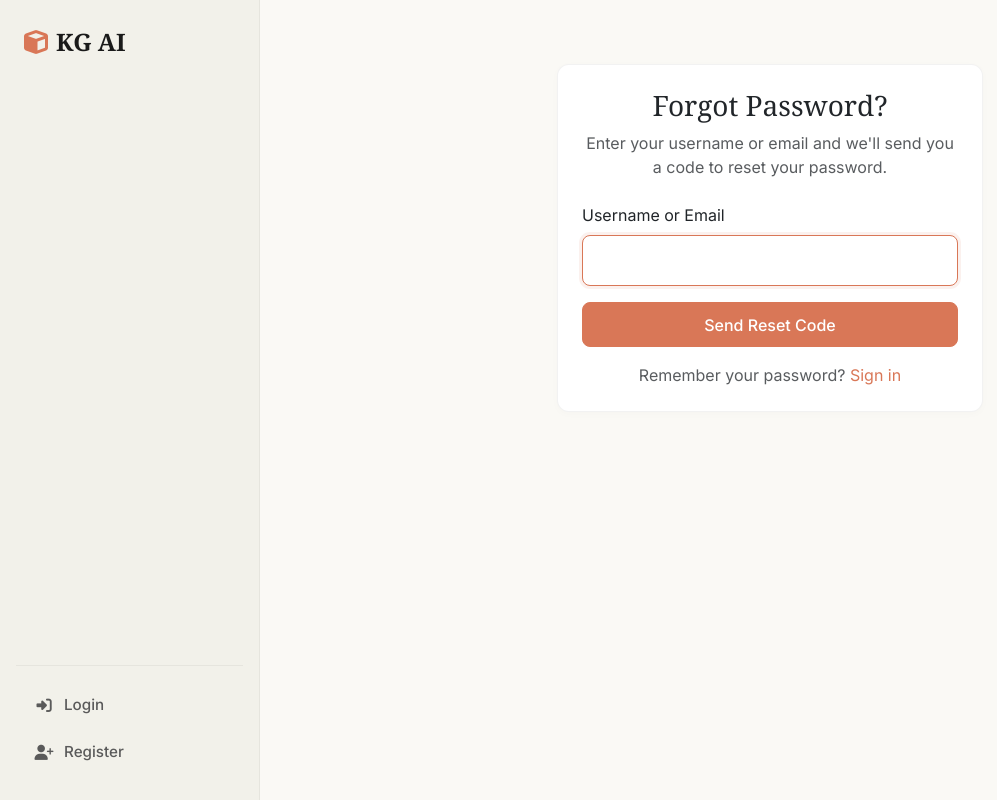
After one commit to PurpleRadish42/kg-project, a Flask app: page /auth/forgot-password in a window 1280 px wide. The commit adds this page. Shown: the whole page, without its empty margins (0-997 px from the left). Run offline with Flask 3, Linux system fonts and the light colour scheme; some web fonts are replaced.

Commit message:
Fix: Forgot password and login flow (#19)
* Added forgot password functionality

* Made sure anyone can log in

```diff
--- a/app/routes/auth.py
+++ b/app/routes/auth.py
@@ -5,8 +5,8 @@ Authentication routes
 from flask import Blueprint, render_template, request, redirect, url_for, flash, session, current_app
 from flask_login import login_user, logout_user, login_required, current_user
 from app.services.db_service import get_db_service
-from app.services.email_service import generate_otp, hash_otp, verify_otp_hash, get_otp_expiry, send_otp_email
-from datetime import datetime
+from app.services.email_service import generate_otp, hash_otp, verify_otp_hash, get_otp_expiry, send_otp_email, send_password_reset_email
+from datetime import datetime, timedelta
 
 bp = Blueprint("auth", __name__)
 
@@ -211,39 +211,30 @@ def login():
         return redirect(url_for("web.index"))
 
     if request.method == "POST":
-        username = request.form.get("username", "").strip()
+        identifier = request.form.get("username", "").strip()
         password = request.form.get("password", "")
         remember = request.form.get("remember", False) == "on"
 
-        if not username or not password:
-            flash("Please provide username and password.", "error")
+        if not identifier or not password:
+            flash("Please provide username/email and password.", "error")
             return render_template("auth/login.html")
 
-        # Authenticate user
+        # Authenticate user - try username first, then email
         db_service = get_db_service()
-        user = db_service.get_user_by_username(username)
+        user = db_service.get_user_by_username(identifier)
+
+        # If not found by username, try email
+        if not user:
+            user = db_service.get_user_by_email_oauth(identifier)
 
         if user and user.check_password(password):
-            # Check if email is verified (only for local auth, not Google)
-            if not user.email_verified and user.password_hash:
-                # Email not verified - redirect to OTP verification
-                session['pending_verification_user_id'] = user.id
-                session['pending_verification_email'] = user.email
-
-                # Send new OTP
-                if send_verification_otp(user, db_service):
-                    flash("Please verify your email first. We've sent a new code.", "info")
-                else:
-                    flash("Please verify your email. Check your inbox for the verification code.", "info")
-
-                return redirect(url_for("auth.verify_otp"))
-
+            # Login successful - no email verification required for login
             login_user(user, remember=remember)
             flash("You've successfully logged in!", "success")
             next_page = request.args.get("next")
             return redirect(next_page) if next_page else redirect(url_for("web.index"))
         else:
-            flash("Invalid username or password.", "error")
+            flash("Invalid username/email or password.", "error")
             return render_template("auth/login.html")
 
     return render_template("auth/login.html")
@@ -256,6 +247,244 @@ def logout():
     logout_user()
     flash("You have been logged out.", "success")
     return redirect(url_for("web.index"))
+
+
+@bp.route("/forgot-password", methods=["GET", "POST"])
+def forgot_password():
+    """Request password reset"""
+    if current_user.is_authenticated:
+        return redirect(url_for("web.index"))
+
+    if request.method == "POST":
+        identifier = request.form.get("identifier", "").strip()
+
+        if not identifier:
+            flash("Please provide your username or email.", "error")
+            return render_template("auth/forgot_password.html")
+
+        db_service = get_db_service()
+
+        # Try to find user by username or email
+        user = db_service.get_user_by_username(identifier)
+        if not user:
+            user = db_service.get_user_by_email_oauth(identifier)
+
+        if user:
+            # Check if user has a password (not Google-only account)
+            if not user.password_hash:
+                flash("This account uses Google sign-in. Please use 'Continue with Google' to login.", "error")
+                return render_template("auth/forgot_password.html")
+
+            # Generate and send OTP
+            otp = generate_otp()
+            otp_hash = hash_otp(otp)
+
+            # Use 3 minutes expiry for password reset
+            expires_at = datetime.utcnow() + timedelta(minutes=3)
+
+            # Save OTP to database
+            db_service.save_otp(user.id, otp_hash, expires_at)
+
+            # Send password reset email
+            user_name = user.full_name.split()[0] if user.full_name else user.username
+            success = send_password_reset_email(user.email, otp, user_name)
+
+            if success:
+                # Store user_id in session for password reset
+                session['password_reset_user_id'] = user.id
+                session['password_reset_email'] = user.email
+                flash("We've sent a password reset code to your email.", "success")
+                return redirect(url_for("auth.verify_reset_otp"))
+            else:
+                flash("Failed to send reset email. Please try again.", "error")
+        else:
+            # Don't reveal if user exists or not (security best practice)
+            flash("If an account exists with that information, we've sent a password reset code.", "info")
+            return render_template("auth/forgot_password.html")
+
+    return render_template("auth/forgot_password.html")
+
+
+@bp.route("/verify-reset-otp", methods=["GET", "POST"])
+def verify_reset_otp():
+    """Verify OTP for password reset"""
+    # Check if there's a pending password reset
+    user_id = session.get('password_reset_user_id')
+    email = session.get('password_reset_email')
+
+    if not user_id:
+        flash("No pending password reset. Please request one first.", "error")
+        return redirect(url_for("auth.forgot_password"))
+
+    db_service = get_db_service()
+    user = db_service.get_user_by_id(user_id)
+
+    if not user:
+        session.pop('password_reset_user_id', None)
+        session.pop('password_reset_email', None)
+        flash("User not found. Please try again.", "error")
+        return redirect(url_for("auth.forgot_password"))
+
+    # Get OTP config
+    max_attempts = current_app.config.get("OTP_MAX_ATTEMPTS", 5)
+
+    if request.method == "POST":
+        otp_input = request.form.get("otp", "").strip()
+
+        # Validation
+        if not otp_input or len(otp_input) != 6:
+            flash("Please enter a valid 6-digit code.", "error")
+            return render_template("auth/verify_reset_otp.html", email=email)
+
+        # Get stored OTP data
+        otp_data = db_service.get_otp_data(user_id)
+
+        if not otp_data or not otp_data['otp_hash']:
+            flash("No reset code found. Please request a new one.", "error")
+            return render_template("auth/verify_reset_otp.html", email=email, can_resend=True)
+
+        # Check if OTP expired
+        if otp_data['expires_at'] and datetime.utcnow() > otp_data['expires_at']:
+            db_service.clear_otp(user_id)
+            flash("Reset code expired. Please request a new one.", "error")
+            return render_template("auth/verify_reset_otp.html", email=email, can_resend=True, expired=True)
+
+        # Check attempts
+        if otp_data['attempts'] >= max_attempts:
+            db_service.clear_otp(user_id)
+            flash("Too many failed attempts. Please request a new code.", "error")
+            return render_template("auth/verify_reset_otp.html", email=email, can_resend=True, max_attempts_reached=True)
+
+        # Verify OTP
+        if verify_otp_hash(otp_input, otp_data['otp_hash']):
+            # Success! Mark OTP as verified and redirect to password reset
+            session['otp_verified'] = True
+            flash("Code verified! Now set your new password.", "success")
+            return redirect(url_for("auth.reset_password"))
+        else:
+            # Wrong OTP - increment attempts
+            attempts = db_service.increment_otp_attempts(user_id)
+            remaining = max_attempts - attempts
+
+            if remaining > 0:
+                flash(f"Incorrect code. {remaining} attempt{'s' if remaining > 1 else ''} remaining.", "error")
+            else:
+                db_service.clear_otp(user_id)
+                flash("Too many failed attempts. Please request a new code.", "error")
+                return render_template("auth/verify_reset_otp.html", email=email, can_resend=True, max_attempts_reached=True)
+
+    # Get remaining time for display
+    otp_data = db_service.get_otp_data(user_id)
+    remaining_seconds = 0
+    if otp_data and otp_data['expires_at']:
+        remaining = (otp_data['expires_at'] - datetime.utcnow()).total_seconds()
+        remaining_seconds = max(0, int(remaining))
+
+    return render_template("auth/verify_reset_otp.html",
+                         email=email,
+                         remaining_seconds=remaining_seconds,
+                         max_attempts=max_attempts)
+
+
+@bp.route("/reset-password", methods=["GET", "POST"])
+def reset_password():
+    """Set new password after OTP verification"""
+    # Check if there's a pending password reset and OTP is verified
+    user_id = session.get('password_reset_user_id')
+    email = session.get('password_reset_email')
+    otp_verified = session.get('otp_verified', False)
+
+    if not user_id or not otp_verified:
+        flash("Please verify your OTP first.", "error")
+        return redirect(url_for("auth.verify_reset_otp"))
+
+    db_service = get_db_service()
+    user = db_service.get_user_by_id(user_id)
+
+    if not user:
+        session.pop('password_reset_user_id', None)
+        session.pop('password_reset_email', None)
+        session.pop('otp_verified', None)
+        flash("User not found. Please try again.", "error")
+        return redirect(url_for("auth.forgot_password"))
+
+    if request.method == "POST":
+        new_password = request.form.get("new_password", "")
+        confirm_password = request.form.get("confirm_password", "")
+
+        # Validation
+        if not new_password or not confirm_password:
+            flash("Please provide both password fields.", "error")
+            return render_template("auth/reset_password.html", email=email)
+
+        if new_password != confirm_password:
+            flash("Passwords do not match.", "error")
+            return render_template("auth/reset_password.html", email=email)
+
+        if len(new_password) < 6:
+            flash("Password must be at least 6 characters long.", "error")
+            return render_template("auth/reset_password.html", email=email)
+
+        # Update password
+        success = db_service.update_user_password(user_id, new_password)
+
+        if success:
+            # Clear OTP and session
+            db_service.clear_otp(user_id)
+            session.pop('password_reset_user_id', None)
+            session.pop('password_reset_email', None)
+            session.pop('otp_verified', None)
+
+            flash("Password reset successfully! You can now login with your new password.", "success")
+            return redirect(url_for("auth.login"))
+        else:
+            flash("Failed to update password. Please try again.", "error")
+
+    return render_template("auth/reset_password.html", email=email)
+
+
+@bp.route("/resend-reset-otp", methods=["POST"])
+def resend_reset_otp():
+    """Resend OTP for password reset"""
+    user_id = session.get('password_reset_user_id')
+
+    if not user_id:
+        flash("No pending password reset.", "error")
+        return redirect(url_for("auth.forgot_password"))
+
+    db_service = get_db_service()
+    user = db_service.get_user_by_id(user_id)
+
+    if not user:
+        flash("User not found.", "error")
+        return redirect(url_for("auth.forgot_password"))
+
+    # Check cooldown
+    cooldown = current_app.config.get("OTP_RESEND_COOLDOWN_SECONDS", 30)
+    can_resend, remaining = db_service.can_resend_otp(user_id, cooldown)
+
+    if not can_resend:
+        flash(f"Please wait {remaining} seconds before requesting a new code.", "error")
+        return redirect(url_for("auth.verify_reset_otp"))
+
+    # Generate and send new OTP
+    otp = generate_otp()
+    otp_hash = hash_otp(otp)
+    expires_at = datetime.utcnow() + timedelta(minutes=3)
+
+    # Save OTP to database
+    db_service.save_otp(user.id, otp_hash, expires_at)
+
+    # Send password reset email
+    user_name = user.full_name.split()[0] if user.full_name else user.username
+    success = send_password_reset_email(user.email, otp, user_name)
+
+    if success:
+        flash("A new password reset code has been sent to your email.", "success")
+    else:
+        flash("Failed to send reset email. Please try again.", "error")
+
+    return redirect(url_for("auth.verify_reset_otp"))
 
 
 
--- /dev/null
+++ b/app/templates/auth/forgot_password.html
@@ -0,0 +1,35 @@
+{% extends "base.html" %}
+
+{% block title %}Forgot Password - Knowledge Graph AI{% endblock %}
+
+{% block content %}
+<div class="container" style="max-width: 450px; margin-top: 2rem;">
+    <div class="card">
+        <div class="card-body p-4">
+            <div class="text-center mb-4">
+                <h1 class="h3 mb-2">Forgot Password?</h1>
+                <p class="text-muted">Enter your username or email and we'll send you a code to reset your password.</p>
+            </div>
+
+            <form method="POST">
+                <div class="mb-3">
+                    <label for="identifier" class="form-label">Username or Email</label>
+                    <input type="text" class="form-control" id="identifier" name="identifier" required autofocus>
+                </div>
+
+                <button type="submit" class="btn btn-primary w-100 mb-3">
+                    Send Reset Code
+                </button>
+            </form>
+
+            <div class="text-center">
+                <p class="text-muted mb-0">
+                    Remember your password?
+                    <a href="{{ url_for('auth.login') }}" class="text-decoration-none"
+                        style="color: var(--accent-color);">Sign in</a>
+                </p>
+            </div>
+        </div>
+    </div>
+</div>
+{% endblock %}
--- a/app/templates/auth/login.html
+++ b/app/templates/auth/login.html
@@ -63,13 +63,17 @@
 
             <form method="POST">
                 <div class="mb-3">
-                    <label for="username" class="form-label">Username</label>
+                    <label for="username" class="form-label">Username / Email</label>
                     <input type="text" class="form-control" id="username" name="username" required autofocus>
                 </div>
 
                 <div class="mb-3">
                     <label for="password" class="form-label">Password</label>
                     <input type="password" class="form-control" id="password" name="password" required>
+                    <div class="text-end mt-1">
+                        <a href="{{ url_for('auth.forgot_password') }}" class="text-decoration-none"
+                            style="color: var(--accent-color); font-size: 0.875rem;">Forgot Password?</a>
+                    </div>
                 </div>
 
                 <div class="mb-3 form-check">
```
Also changed, not shown: app/services/db_service.py (+23 -0 lines), app/services/email_service.py (+163 -0 lines), app/templates/auth/reset_password.html (added, +42 -0 lines), app/templates/auth/verify_reset_otp.html (added, +139 -0 lines).
